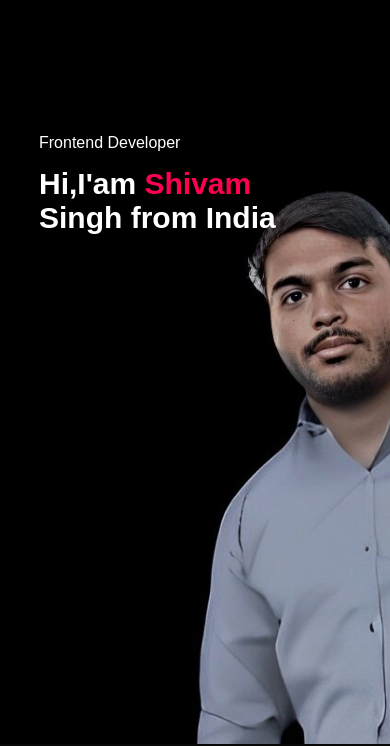
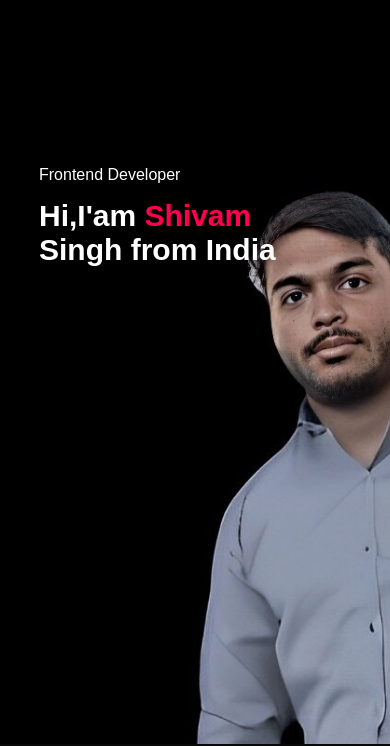
Before and after one commit to Shivam-Singh0504/Portfolio, a plain HTML site: page index.html in a window 390 px wide. Shown: the part 100-846 px from the top of the page. Drawn offline with Linux system fonts and the light colour scheme.

Commit message:
Update style.css

```diff
--- a/style.css
+++ b/style.css
@@ -317,7 +317,7 @@ nav .fa-solid{
 @media only screen and (max-width:600px)
 {
     .header-text{
-        margin-top: 50%;
+        margin-top: 60%;
         font-size: 16px;
     }
     .header-text h1{
```
